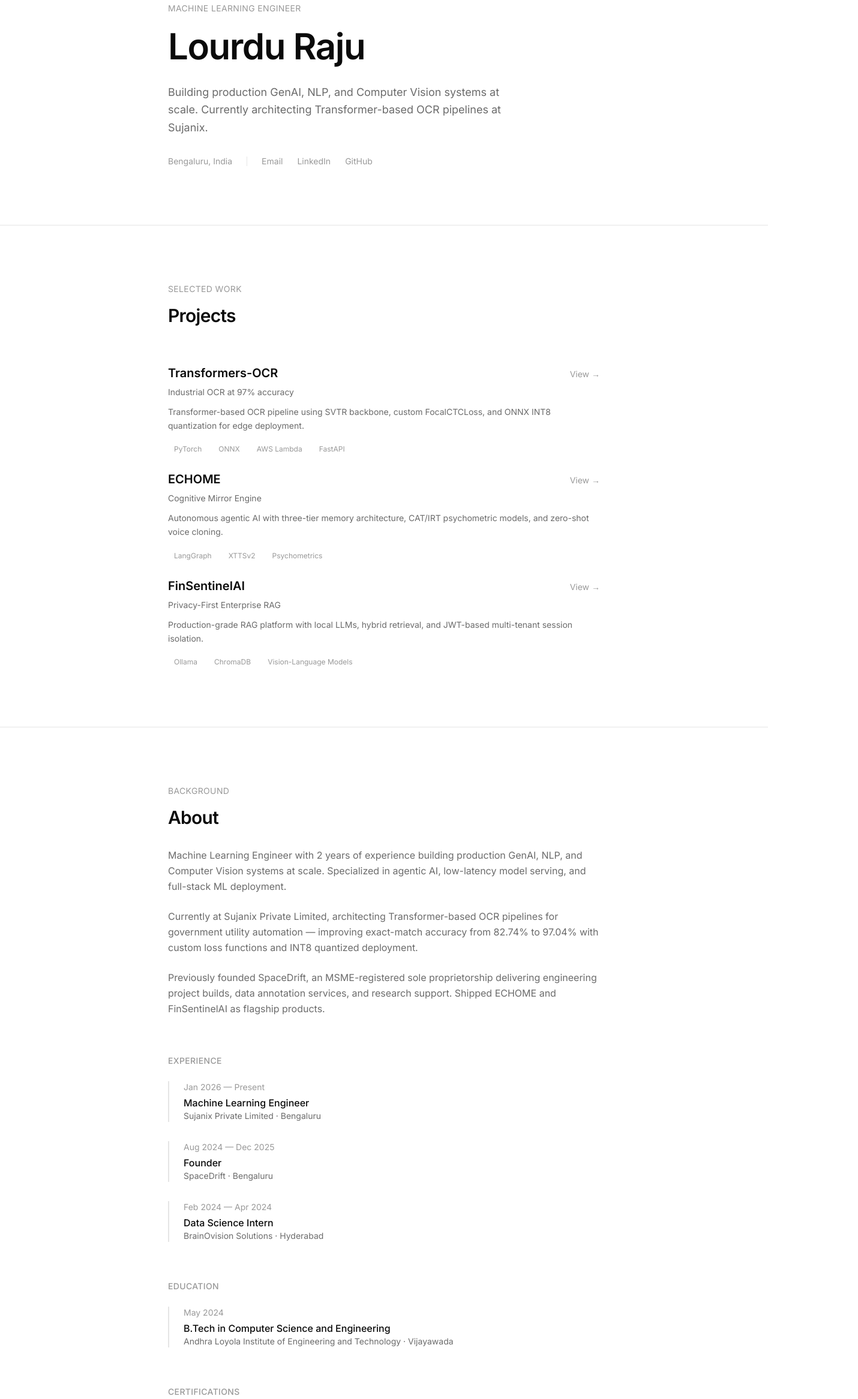
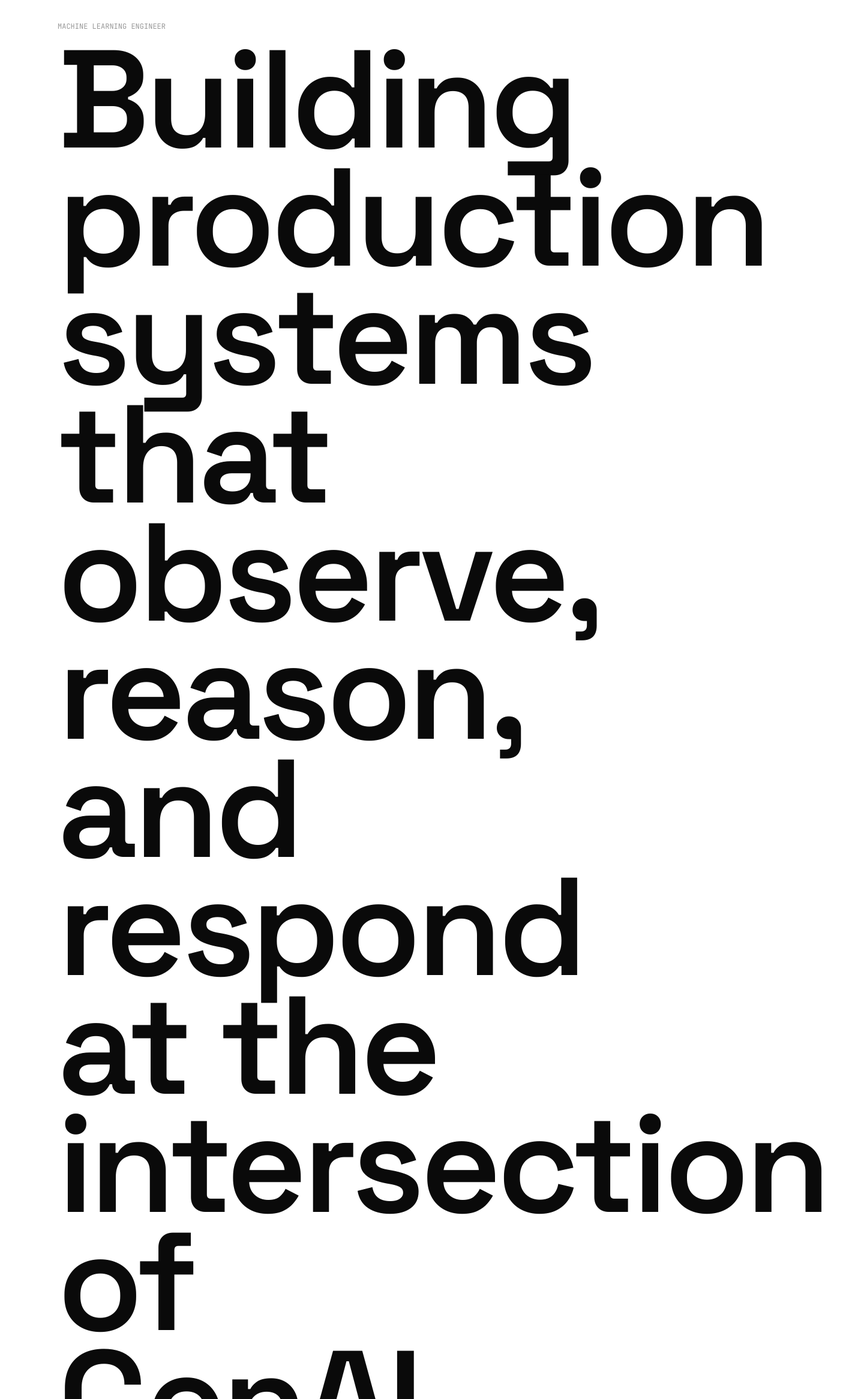
Before and after one commit to Lourdhu02/ai-portfolio, a Next.js app: page / in a window 1280 px wide. Shown: the part 180-2513 px from the top of the page at 60% size, 1430 px wide, since content can reach past the window. Built offline with nearby package versions, Linux system fonts and the light colour scheme.

Commit message:
pages: redesign home hero

```diff
--- a/src/app/page.tsx
+++ b/src/app/page.tsx
@@ -1,262 +1,324 @@
-import { Navigation } from '@/components/Navigation'
-import { Footer } from '@/components/Footer'
+'use client'
 
-export default function Home() {
-  return (
-    <main className="min-h-screen">
-      <Navigation />
-      <Hero />
-      <Work />
-      <About />
-      <Skills />
-      <Contact />
-      <Footer />
-    </main>
-  )
-}
+import Link from 'next/link'
+import { motion } from 'motion/react'
+import { useEffect, useState } from 'react'
+import { usePathname } from 'next/navigation'
+import { projectList } from '@/data/projects'
+import {
+  cardVariants,
+  hoverGlow,
+  hoverLift,
+  pressTap,
+  sectionVariants,
+  staggerContainer,
+  textFadeVariants,
+} from '@/lib/motion'
 
-function Hero() {
-  return (
-    <section className="mx-auto max-w-3xl px-6 pt-32 pb-24">
-      <p className="mb-4 text-sm tracking-wide text-text-tertiary uppercase">Machine Learning Engineer</p>
-      <h1 className="text-5xl font-semibold tracking-tight leading-tight md:text-6xl">
-        Lourdu Raju
-      </h1>
-      <p className="mt-6 text-lg leading-relaxed text-text-secondary max-w-xl">
-        Building production GenAI, NLP, and Computer Vision systems at scale.
-        Currently architecting Transformer-based OCR pipelines at Sujanix.
-      </p>
-      <div className="mt-8 flex items-center gap-6 text-sm text-text-tertiary">
-        <span>Bengaluru, India</span>
-        <span className="w-px h-4 bg-border" />
-        <a href="mailto:b.lourdhuraju1234@gmail.com" className="hover:text-text transition-colors duration-150">
-          Email
-        </a>
-        <a href="https://linkedin.com/in/lourdhu" target="_blank" rel="noopener noreferrer" className="hover:text-text transition-colors duration-150">
-          LinkedIn
-        </a>
-        <a href="https://github.com/Lourdhu02" target="_blank" rel="noopener noreferrer" className="hover:text-text transition-colors duration-150">
-          GitHub
-        </a>
-      </div>
-    </section>
-  )
-}
+const MotionLink = motion.create(Link)
 
-function Work() {
-  const projects = [
+const headingWords = "Building production systems that observe, reason, and respond at the intersection of GenAI, Computer Vision, and low-latency ML serving.".split(' ')
+
+const highlights = [
   {
-      title: 'Transformers-OCR',
-      subtitle: 'Industrial OCR at 97% accuracy',
-      description: 'Transformer-based OCR pipeline using SVTR backbone, custom FocalCTCLoss, and ONNX INT8 quantization for edge deployment.',
-      tags: ['PyTorch', 'ONNX', 'AWS Lambda', 'FastAPI'],
-      link: '/projects/transformers-ocr',
+    value: '2+',
+    label: 'years shipping ML systems',
   },
   {
-      title: 'ECHOME',
-      subtitle: 'Cognitive Mirror Engine',
-      description: 'Autonomous agentic AI with three-tier memory architecture, CAT/IRT psychometric models, and zero-shot voice cloning.',
-      tags: ['LangGraph', 'XTTSv2', 'Psychometrics'],
-      link: '/projects/echome',
+    value: '97.04%',
+    label: 'OCR exact-match accuracy',
   },
   {
-      title: 'FinSentinelAI',
-      subtitle: 'Privacy-First Enterprise RAG',
-      description: 'Production-grade RAG platform with local LLMs, hybrid retrieval, and JWT-based multi-tenant session isolation.',
-      tags: ['Ollama', 'ChromaDB', 'Vision-Language Models'],
-      link: '/projects/finsentinelai',
+    value: '70%',
+    label: 'adaptive assessment time reduction',
   },
 ]
 
+export default function Landing() {
+  const [reveal, setReveal] = useState(false)
+  const pathname = usePathname()
+
+  useEffect(() => {
+    const timer = setTimeout(() => setReveal(true), 300)
+    return () => clearTimeout(timer)
+  }, [pathname])
+
+  const wordAnims = reveal
+    ? headingWords.map(() => ({
+        x: Math.round((Math.random() - 0.5) * 500 * 10) / 10,
+        y: Math.round((Math.random() - 0.5) * 500 * 10) / 10,
+      }))
+    : []
+
   return (
-    <section className="border-t border-border">
-      <div className="mx-auto max-w-3xl px-6 py-24">
-        <p className="mb-4 text-sm tracking-wide text-text-tertiary uppercase">Selected Work</p>
-        <h2 className="text-3xl font-semibold tracking-tight mb-16">Projects</h2>
-        <div className="space-y-12">
-          {projects.map((project) => (
-            <a
-              key={project.title}
-              href={project.link}
-              className="group block -mx-6 px-6 py-6 -my-6 rounded-lg transition-colors duration-150 hover:bg-surface-alt"
+    <div className="bg-bg">
+      <section className="w-full px-8 md:px-16 lg:px-24 pt-32 md:pt-40 pb-24 md:pb-32">
+        <div className="max-w-[90%]">
+          {reveal ? (
+            <>
+              <motion.p
+                initial={{ opacity: 0, y: -20 }}
+                animate={{ opacity: 1, y: 0 }}
+                transition={{ duration: 0.4, ease: [0.22, 1, 0.36, 1] }}
+                className="font-mono text-xs text-text-tertiary tracking-wider uppercase mb-4"
               >
-              <div className="flex items-baseline justify-between gap-4 mb-2">
-                <h3 className="text-xl font-semibold">{project.title}</h3>
-                <span className="text-sm text-text-tertiary group-hover:text-text-secondary transition-colors duration-150">
-                  View →
+                Machine Learning Engineer
+              </motion.p>
+              <motion.h1 className="font-display text-[232px] font-semibold tracking-tighter leading-[0.85] text-text">
+                {headingWords.map((word, i) => (
+                  <motion.span
+                    key={i}
+                    initial={{ x: wordAnims[i].x, y: wordAnims[i].y, opacity: 0 }}
+                    animate={{ x: 0, y: 0, opacity: 1 }}
+                    transition={{ duration: 0.5, ease: [0.22, 1, 0.36, 1], delay: 2 + i * 0.3 }}
+                    className="inline-block"
+                  >
+                    {word}{i < headingWords.length - 1 ? '\u00A0' : ''}
+                  </motion.span>
+                ))}
+              </motion.h1>
+              <motion.p
+                initial={{ opacity: 0, y: -20 }}
+                animate={{ opacity: 1, y: 0 }}
+                transition={{ duration: 0.4, ease: [0.22, 1, 0.36, 1], delay: 0.6 }}
+                className="mt-6 text-lg text-text-secondary leading-relaxed max-w-xl"
+              >
+                ML Engineer currently architecting Transformer-based OCR pipelines at Sujanix.
+                Previously founded SpaceDrift. Kaggle Expert.
+              </motion.p>
+              <motion.div
+                initial={{ opacity: 0, y: -20 }}
+                animate={{ opacity: 1, y: 0 }}
+                transition={{ duration: 0.4, ease: [0.22, 1, 0.36, 1], delay: 0.8 }}
+                className="flex flex-wrap items-center gap-4 mt-8"
+              >
+                <MotionLink
+                  href="/work"
+                  whileHover={{ y: -2 }}
+                  whileTap={{ scale: 0.985 }}
+                  className="inline-flex items-center justify-center rounded-none px-5 py-2.5 bg-accent text-white text-sm font-medium"
+                >
+                  View work
+                </MotionLink>
+                <MotionLink
+                  href="/about"
+                  whileHover={{ y: -2 }}
+                  whileTap={{ scale: 0.985 }}
+                  className="inline-flex items-center justify-center rounded-none px-2 py-2.5 text-sm font-medium text-text-secondary hover:text-text"
+                >
+                  About →
+                </MotionLink>
+              </motion.div>
+            </>
+          ) : (
+            <>
+              <p className="font-mono text-xs text-text-tertiary tracking-wider uppercase mb-4">
+                Machine Learning Engineer
+              </p>
+              <h1 className="font-display text-[232px] font-semibold tracking-tighter leading-[0.85] text-text">
+                {headingWords.join(' ')}
+              </h1>
+              <p className="mt-6 text-lg text-text-secondary leading-relaxed max-w-xl">
+                ML Engineer currently architecting Transformer-based OCR pipelines at Sujanix.
+                Previously founded SpaceDrift. Kaggle Expert.
+              </p>
+              <div className="flex flex-wrap items-center gap-4 mt-8">
+                <Link
+                  href="/work"
+                  className="inline-flex items-center justify-center rounded-none px-5 py-2.5 bg-accent text-white text-sm font-medium"
+                >
+                  View work
+                </Link>
+                <Link
+                  href="/about"
+                  className="inline-flex items-center justify-center rounded-none px-2 py-2.5 text-sm font-medium text-text-secondary hover:text-text"
+                >
+                  About →
+                </Link>
+              </div>
+            </>
+          )}
+        </div>
+      </section>
+
+      <section className="border-t border-border bg-bg-alt/30">
+        <div className="w-full px-8 md:px-16 lg:px-24 py-16 md:py-20">
+          <motion.div
+            className="grid grid-cols-1 md:grid-cols-3 gap-4 mb-10"
+            variants={staggerContainer}
+            initial="initial"
+            whileInView="animate"
+            viewport={{ once: true, amount: 0.2 }}
+          >
+            {highlights.map((item) => (
+              <motion.div
+                key={item.label}
+                variants={cardVariants}
+                className="border border-border bg-bg p-6"
+              >
+                <p className="font-mono text-2xl md:text-3xl text-accent tabular-nums">{item.value}</p>
+                <p className="mt-2 text-sm text-text-secondary leading-relaxed">{item.label}</p>
+              </motion.div>
+            ))}
+          </motion.div>
+
+          <motion.div
+            className="flex items-end justify-between gap-6 mb-8"
+            variants={sectionVariants}
+            initial="initial"
+            whileInView="animate"
+            viewport={{ once: true, amount: 0.2 }}
+          >
+            <div>
+              <p className="font-mono text-xs text-text-tertiary tracking-wider uppercase mb-3">
+                02 - Selected Work
+              </p>
+              <h2 className="font-display text-heading-1 font-semibold tracking-tight text-text">
+                Projects
+              </h2>
+            </div>
+            <MotionLink
+              href="/work"
+              whileHover={{ x: 2 }}
+              className="hidden md:inline-flex font-mono text-xs text-text-tertiary hover:text-text tracking-wider uppercase"
+            >
+              All projects
+            </MotionLink>
+          </motion.div>
+
+          <motion.div
+            className="grid gap-4 lg:grid-cols-2"
+            variants={staggerContainer}
+            initial="initial"
+            whileInView="animate"
+            viewport={{ once: true, amount: 0.15 }}
+          >
+            {projectList.map((project, i) => (
+              <MotionLink
+                key={project.slug}
+                href={`/projects/${project.slug}`}
+                variants={cardVariants}
+                whileHover={{ ...hoverLift, ...hoverGlow }}
+                whileTap={pressTap}
+                className="group relative overflow-hidden border border-border bg-bg p-6 md:p-7 text-left transition-colors duration-150"
+              >
+                <div className="flex items-start justify-between gap-6">
+                  <div className="flex items-start gap-5">
+                    <span className="font-mono text-xs text-text-tertiary tabular-nums w-6 shrink-0 pt-1">
+                      {String(i + 1).padStart(2, '0')}
                     </span>
-              </div>
-              <p className="text-sm text-text-secondary mb-3">{project.subtitle}</p>
-              <p className="text-sm leading-relaxed text-text-secondary mb-4">{project.description}</p>
-              <div className="flex flex-wrap gap-2">
-                {project.tags.map((tag) => (
-                  <span key={tag} className="text-xs text-text-tertiary bg-surface-alt px-2.5 py-1 rounded-md">
+                    <div className="max-w-xl">
+                      <p className="font-mono text-[11px] tracking-[0.16em] uppercase text-text-tertiary">
+                        {project.year}
+                      </p>
+                      <h3 className="mt-2 font-display text-2xl md:text-3xl font-semibold tracking-tight text-text group-hover:text-accent transition-colors duration-150">
+                        {project.title}
+                      </h3>
+                      <p className="mt-2 text-sm text-text-secondary leading-relaxed">
+                        {project.subtitle}
+                      </p>
+                      <p className="mt-4 text-sm text-text-secondary leading-relaxed max-w-2xl">
+                        {project.hook}
+                      </p>
+                      <div className="flex flex-wrap gap-2 mt-5">
+                        {project.tags.slice(0, 4).map((tag) => (
+                          <span
+                            key={tag}
+                            className="font-mono text-[11px] text-text-tertiary border border-border px-2.5 py-1 bg-bg-alt/60"
+                          >
                             {tag}
                           </span>
                         ))}
                       </div>
-            </a>
-          ))}
                     </div>
                   </div>
+                  <span className="font-mono text-xs text-accent opacity-0 group-hover:opacity-100 transition-opacity duration-150 shrink-0 pt-1">
+                    Open case study
+                  </span>
+                </div>
+              </MotionLink>
+            ))}
+          </motion.div>
+
+          <motion.div
+            className="mt-8 md:hidden"
+            variants={sectionVariants}
+            initial="initial"
+            whileInView="animate"
+            viewport={{ once: true, amount: 0.2 }}
+          >
+            <MotionLink
+              href="/work"
+              whileHover={{ x: 2 }}
+              className="font-mono text-xs text-text-tertiary hover:text-text tracking-wider uppercase"
+            >
+              All projects
+            </MotionLink>
+          </motion.div>
+        </div>
       </section>
+
+      <section className="border-t border-border">
+        <div className="w-full px-8 md:px-16 lg:px-24 py-16 md:py-20">
+          <motion.div
+            className="grid gap-4 lg:grid-cols-[1.2fr_0.8fr]"
+            variants={staggerContainer}
+            initial="initial"
+            whileInView="animate"
+            viewport={{ once: true, amount: 0.2 }}
+          >
+            <motion.div variants={cardVariants} className="border border-border bg-bg p-6 md:p-8">
+              <p className="font-mono text-xs text-text-tertiary tracking-wider uppercase mb-4">
+                03 - About
+              </p>
+              <p className="text-text-secondary leading-relaxed text-lg max-w-2xl">
+                Machine Learning Engineer with production experience across GenAI, NLP, and
+                Computer Vision systems. I like systems that feel calm in use but serious under the
+                hood.
+              </p>
+              <div className="mt-6 flex flex-wrap gap-3">
+                <MotionLink
+                  href="/about"
+                  whileHover={{ x: 2 }}
+                  whileTap={{ scale: 0.985 }}
+                  className="inline-flex items-center justify-center rounded-none px-4 py-2 border border-border text-sm text-text hover:border-accent hover:text-accent"
+                >
+                  Read more
+                </MotionLink>
+                <MotionLink
+                  href="/contact"
+                  whileHover={{ x: 2 }}
+                  whileTap={{ scale: 0.985 }}
+                  className="inline-flex items-center justify-center rounded-none px-4 py-2 bg-accent text-white text-sm"
+                >
+                  Get in touch
+                </MotionLink>
+              </div>
+            </motion.div>
+
+            <motion.div variants={cardVariants} className="grid gap-4">
+              <div className="border border-border bg-bg p-6">
+                <p className="font-mono text-xs text-text-tertiary tracking-wider uppercase mb-2">
+                  Focus
+                </p>
+                <p className="text-sm text-text-secondary leading-relaxed">
+                  Shipping useful ML systems with careful interfaces, fast inference, and clear
+                  operational boundaries.
+                </p>
+              </div>
+              <div className="border border-border bg-bg p-6">
+                <p className="font-mono text-xs text-text-tertiary tracking-wider uppercase mb-2">
+                  Approach
+                </p>
+                <p className="text-sm text-text-secondary leading-relaxed">
+                  One motion language, one visual rhythm, and a layout that reads like a gallery
+                  instead of a stack of sections.
+                </p>
+              </div>
+            </motion.div>
+          </motion.div>
+        </div>
+      </section>
+    </div>
   )
 }
-
-function About() {
-  return (
-    <section className="border-t border-border">
-      <div className="mx-auto max-w-3xl px-6 py-24">
-        <p className="mb-4 text-sm tracking-wide text-text-tertiary uppercase">Background</p>
-        <h2 className="text-3xl font-semibold tracking-tight mb-8">About</h2>
-        <div className="space-y-6 text-text-secondary leading-relaxed">
-          <p>
-            Machine Learning Engineer with 2 years of experience building production GenAI, NLP, and Computer Vision systems at scale.
-            Specialized in agentic AI, low-latency model serving, and full-stack ML deployment.
-          </p>
-          <p>
-            Currently at Sujanix Private Limited, architecting Transformer-based OCR pipelines for government utility automation —
-            improving exact-match accuracy from 82.74% to 97.04% with custom loss functions and INT8 quantized deployment.
-          </p>
-          <p>
-            Previously founded SpaceDrift, an MSME-registered sole proprietorship delivering engineering project builds,
-            data annotation services, and research support. Shipped ECHOME and FinSentinelAI as flagship products.
-          </p>
-        </div>
-
-        <div className="mt-16">
-          <h3 className="text-sm font-medium text-text-tertiary uppercase tracking-wide mb-6">Experience</h3>
-          <div className="space-y-8">
-            <div className="border-l-2 border-border pl-6">
-              <p className="text-sm text-text-tertiary">Jan 2026 — Present</p>
-              <p className="font-medium mt-1">Machine Learning Engineer</p>
-              <p className="text-sm text-text-secondary">Sujanix Private Limited · Bengaluru</p>
-            </div>
-            <div className="border-l-2 border-border pl-6">
-              <p className="text-sm text-text-tertiary">Aug 2024 — Dec 2025</p>
-              <p className="font-medium mt-1">Founder</p>
-              <p className="text-sm text-text-secondary">SpaceDrift · Bengaluru</p>
-            </div>
-            <div className="border-l-2 border-border pl-6">
-              <p className="text-sm text-text-tertiary">Feb 2024 — Apr 2024</p>
-              <p className="font-medium mt-1">Data Science Intern</p>
-              <p className="text-sm text-text-secondary">BrainOvision Solutions · Hyderabad</p>
-            </div>
-          </div>
-        </div>
-
-        <div className="mt-16">
-          <h3 className="text-sm font-medium text-text-tertiary uppercase tracking-wide mb-6">Education</h3>
-          <div className="border-l-2 border-border pl-6">
-            <p className="text-sm text-text-tertiary">May 2024</p>
-            <p className="font-medium mt-1">B.Tech in Computer Science and Engineering</p>
-            <p className="text-sm text-text-secondary">Andhra Loyola Institute of Engineering and Technology · Vijayawada</p>
-          </div>
-        </div>
-
-        <div className="mt-16">
-          <h3 className="text-sm font-medium text-text-tertiary uppercase tracking-wide mb-6">Certifications</h3>
-          <ul className="space-y-2 text-sm text-text-secondary">
-            <li>Kaggle Expert (Notebooks tier)</li>
-            <li>Machine Learning Specialization — DeepLearning.AI / Stanford</li>
-            <li>NPTEL — Data Science using Python (IIT Madras)</li>
-            <li>Microsoft Power BI Data Analyst Professional Certification</li>
-          </ul>
-        </div>
-      </div>
-    </section>
-  )
-}
-
-function Skills() {
-  const categories = [
-    {
-      name: 'Languages & CS',
-      skills: ['Python', 'SQL', 'C++', 'Bash', 'Data Structures & Algorithms', 'ML System Design'],
-    },
-    {
-      name: 'ML / Deep Learning',
-      skills: ['PyTorch', 'TensorFlow', 'Hugging Face Transformers', 'scikit-learn', 'NumPy', 'Pandas', 'OpenCV', 'XGBoost'],
-    },
-    {
-      name: 'GenAI & LLM',
-      skills: ['LangChain', 'LangGraph', 'LlamaIndex', 'Ollama', 'vLLM', 'LoRA Fine-tuning', 'Prompt Engineering', 'Agentic Systems'],
-    },
-    {
-      name: 'RAG & Vector Search',
-      skills: ['Hybrid Retrieval', 'Dense Embeddings', 'Reranking', 'ChromaDB', 'Qdrant', 'Pinecone', 'FAISS'],
-    },
-    {
-      name: 'Computer Vision & NLP',
-      skills: ['ViT', 'YOLO', 'CLIP', 'OCR (CRNN, SVTR)', 'PaddleOCR', 'BERT', 'RoBERTa', 'T5', 'spaCy', 'NLTK'],
-    },
-    {
-      name: 'MLOps & Cloud',
-      skills: ['ONNX', 'TensorRT', 'FastAPI', 'Docker', 'Kubernetes', 'MLflow', 'W&B', 'AWS (SageMaker, Lambda, S3)', 'GCP Vertex AI'],
-    },
-  ]
-
-  return (
-    <section className="border-t border-border">
-      <div className="mx-auto max-w-3xl px-6 py-24">
-        <p className="mb-4 text-sm tracking-wide text-text-tertiary uppercase">Capabilities</p>
-        <h2 className="text-3xl font-semibold tracking-tight mb-16">Skills</h2>
-        <div className="grid grid-cols-1 md:grid-cols-2 gap-x-12 gap-y-10">
-          {categories.map((cat) => (
-            <div key={cat.name}>
-              <h3 className="text-sm font-medium text-text-tertiary uppercase tracking-wide mb-4">{cat.name}</h3>
-              <div className="flex flex-wrap gap-2">
-                {cat.skills.map((skill) => (
-                  <span key={skill} className="text-sm text-text-secondary">
-                    {skill}
-                    {skill !== cat.skills[cat.skills.length - 1] && <span className="text-text-tertiary ml-2">·</span>}
-                  </span>
-                ))}
-              </div>
-            </div>
-          ))}
-        </div>
-      </div>
-    </section>
-  )
-}
-
-function Contact() {
-  return (
-    <section className="border-t border-border">
-      <div className="mx-auto max-w-3xl px-6 py-24">
-        <p className="mb-4 text-sm tracking-wide text-text-tertiary uppercase">Get in Touch</p>
-        <h2 className="text-3xl font-semibold tracking-tight mb-8">Contact</h2>
-        <p className="text-text-secondary leading-relaxed mb-8">
-          Interested in working together or have a question?
-          Reach out directly or send a message.
-        </p>
-        <div className="space-y-4">
-          <a
-            href="mailto:b.lourdhuraju1234@gmail.com"
-            className="block text-lg font-medium hover:text-text-secondary transition-colors duration-150"
-          >
-            b.lourdhuraju1234@gmail.com
-          </a>
-          <a
-            href="tel:+919959594460"
-            className="block text-lg font-medium hover:text-text-secondary transition-colors duration-150"
-          >
-            +91 99595 94460
-          </a>
-        </div>
-        <div className="mt-8 flex items-center gap-6 text-sm text-text-tertiary">
-          <a href="https://linkedin.com/in/lourdhu" target="_blank" rel="noopener noreferrer" className="hover:text-text transition-colors duration-150">
-            LinkedIn
-          </a>
-          <a href="https://github.com/Lourdhu02" target="_blank" rel="noopener noreferrer" className="hover:text-text transition-colors duration-150">
-            GitHub
-          </a>
-          <a href="https://kaggle.com/blourdhuraju" target="_blank" rel="noopener noreferrer" className="hover:text-text transition-colors duration-150">
-            Kaggle
-          </a>
-        </div>
-      </div>
-    </section>
-  )
-}
```
Lines whose indentation alone changed are shown as unchanged.
